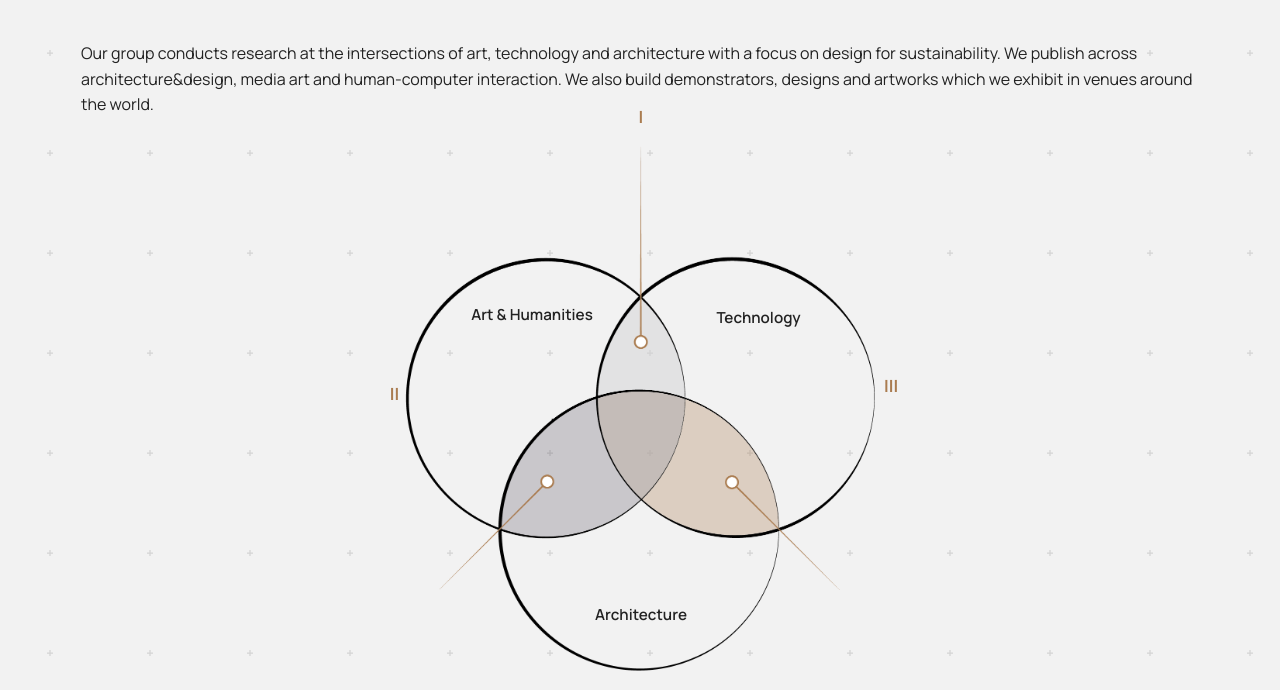
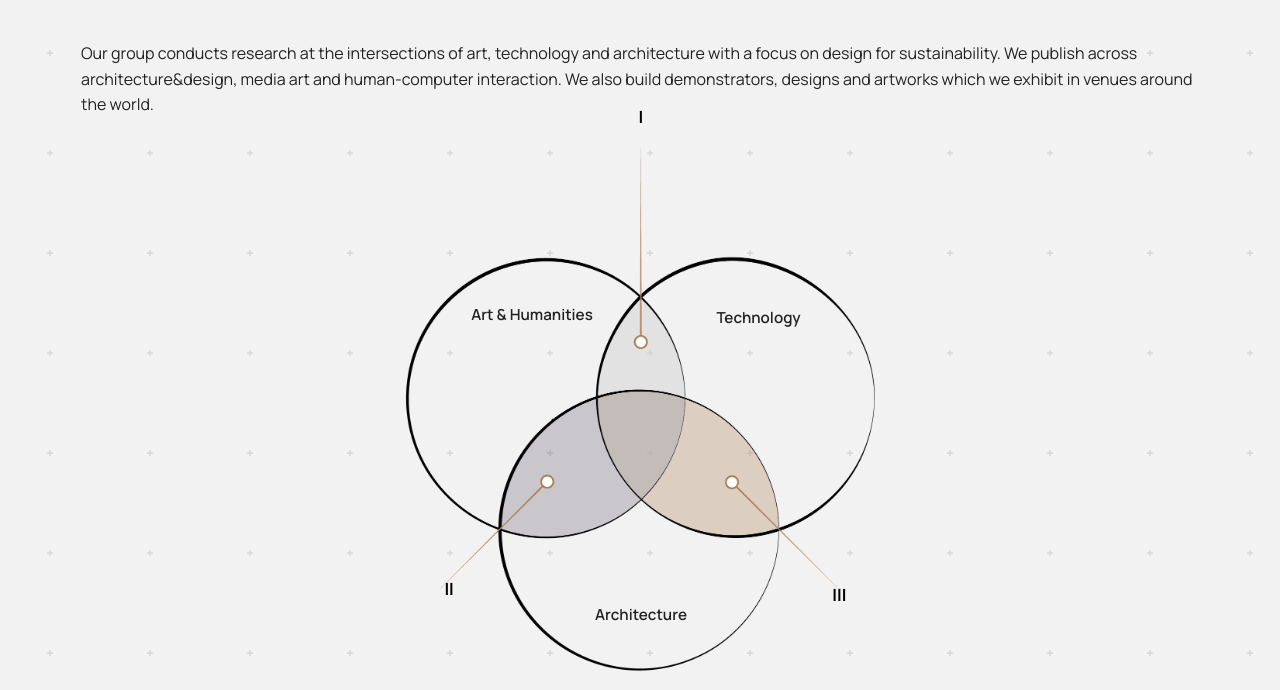
Before and after one commit to anqua/at-a, a Jekyll site: the page built from research.md, in a window 1280 px wide. Shown: the part 197-887 px from the top of the page. Built offline with Jekyll 4.4.1, drawn with Linux system fonts in a browser that asks for light colours.

Commit message:
Fix II/III numeral positions to the true line tips and set color to black
The earlier placement used the whole figure's leftmost/rightmost extreme
points, which land on the circle bulges rather than the diagonal
connector lines. Isolate the tan line/dot pixels by color to find each
line's actual endpoint instead.

```diff
--- a/assets/css/style.css
+++ b/assets/css/style.css
@@ -142,7 +142,7 @@ h1 {
   position: absolute;
   font-weight: 700;
   font-size: 1.05rem;
-  color: #aa7c50;
+  color: #000;
 }
 
 .research-card-number {
--- a/research.md
+++ b/research.md
@@ -12,8 +12,8 @@ Our group conducts research at the intersections of art, technology and architec
     <span class="research-diagram-label" style="left:74.7%; top:33%;">Technology</span>
     <span class="research-diagram-label" style="left:50.2%; top:88.7%;">Architecture</span>
     <span class="research-diagram-number" style="left:50.2%; top:0.9%; transform:translate(-50%,-160%);">I</span>
-    <span class="research-diagram-number" style="left:1.2%; top:47.2%; transform:translate(-170%,-50%);">II</span>
-    <span class="research-diagram-number" style="left:98.8%; top:45.8%; transform:translate(70%,-50%);">III</span>
+    <span class="research-diagram-number" style="left:12%; top:80.4%; transform:translate(-140%,20%);">II</span>
+    <span class="research-diagram-number" style="left:88.9%; top:81.5%; transform:translate(40%,20%);">III</span>
   </div>
 </div>
 
```
